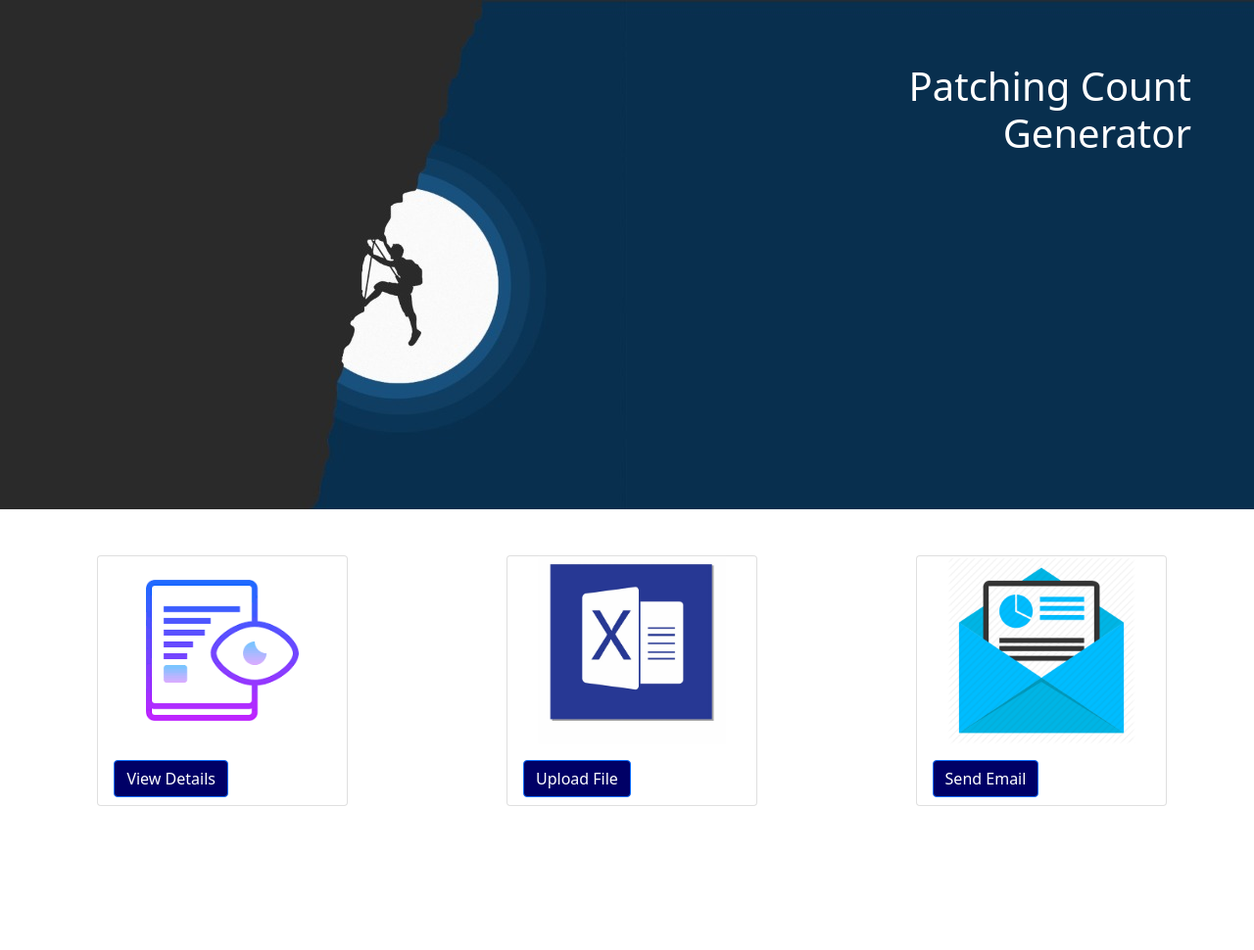
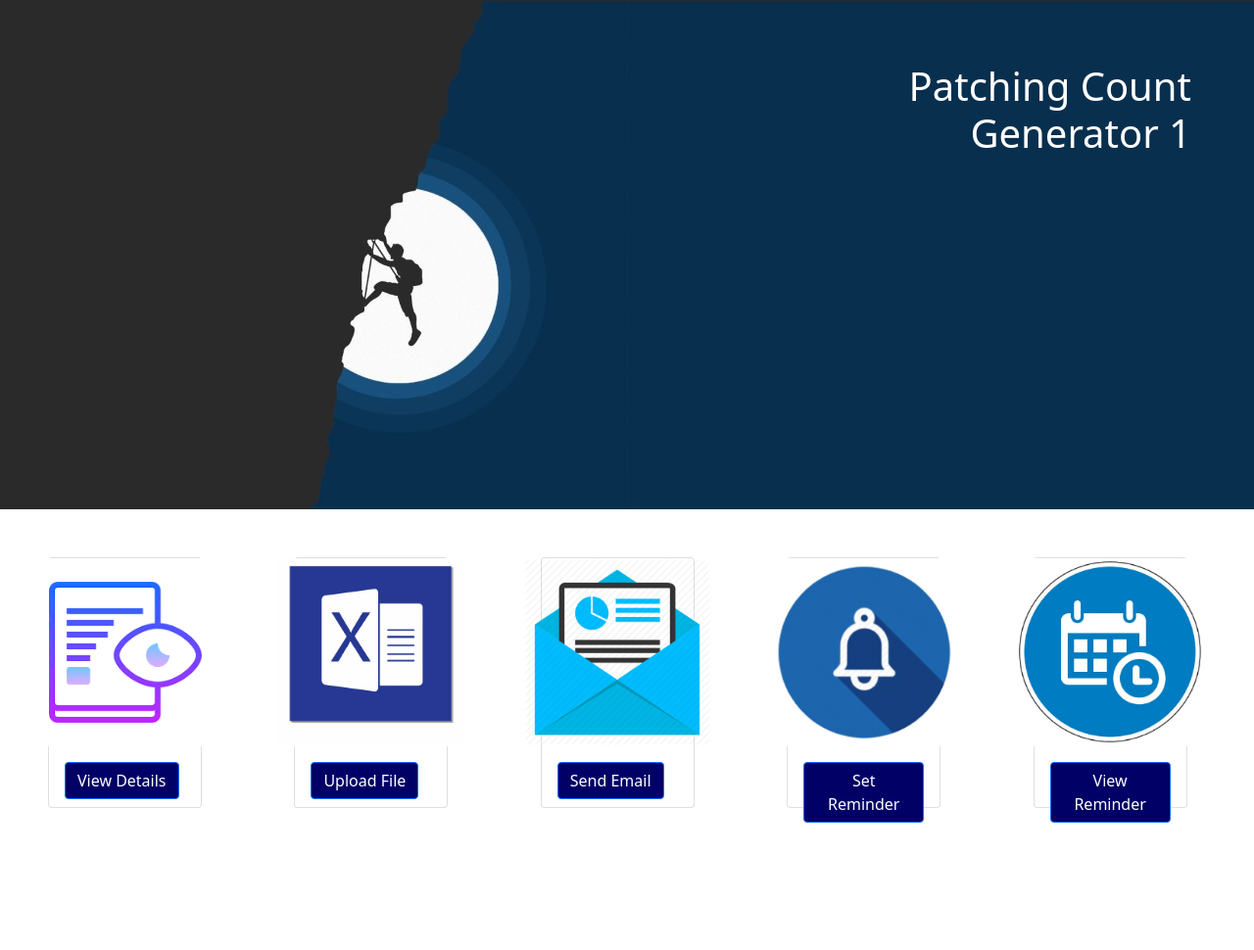
Before and after one commit to Anwita17/flask_project, a Flask app: template templates/index.html in a window 1280 px wide. Shown: the whole page at 98% size. Before the commit the page ends 823 px from the top, so only its background shows below. Run offline with Flask 2, Linux system fonts and the light colour scheme; the template is opened without the code that fills it: most values are stand-ins (such as "Sample title", 1, 10 or a date in 2020); some libraries are stand-ins or nearby versions.

Commit message:
Update index.html

```diff
--- a/templates/index.html
+++ b/templates/index.html
@@ -16,7 +16,7 @@
 <body>
 
     <div class="background">
-        <h1 id="text"> Patching Count<br>Generator</h1>
+        <h1 id="text"> Patching Count<br>Generator {{email_id}}</h1>
     </div>
 
     <style>
@@ -63,9 +63,9 @@
             box-shadow: 10px 10px grey;
         }
     </style>
-    <div class="container-fluid" style="padding:2%; margin:5px;">
+    <div class="container-fluid" style="padding:1%; margin:1px;">
         <div class="row ">
-            <div class="col-sm-4 d-flex justify-content-center ">
+            <div class="col-sm-2 d-flex justify-content-center " style="margin: 1.5%;">
                 <div class="card">
                     <img src="static/details_bg.png" class="card-img-top" alt="..."
                         style="height: 12rem;width: 12rem; align-self: center;">
@@ -76,7 +76,7 @@
                     </div>
                 </div>
             </div>
-            <div class="col-sm-4 d-flex justify-content-center ">
+            <div class="col-sm-2 d-flex justify-content-center "style="margin: 1.5%;">
                 <div class="card">
                     <img src="static/upload_bg.jpg" class="card-img-top" alt="..."
                         style="height: 12rem;width: 12rem; align-self: center;">
@@ -87,7 +87,7 @@
                     </div>
                 </div>
             </div>
-            <div class="col-sm-4 d-flex justify-content-center">
+            <div class="col-sm-2 d-flex justify-content-center"style="margin: 1.5%;">
                 <div class="card">
                     <img src="static/mail_bg.png" class="card-img-top" alt="..."
                         style="height: 12rem; width: 12rem; align-self: center;">
@@ -95,6 +95,28 @@
                         <!-- <h5 class="card-title">Send Email</h5>
                         <p class="card-text">Share details of employees</p> -->
                         <a href="send_mail" class="btn btn-primary">Send Email</a>
+                    </div>
+                </div>
+            </div>
+            <div class="col-sm-2 d-flex justify-content-center "style="margin: 1.5%;">
+                <div class="card">
+                    <img src="static/set_r.jpg" class="card-img-top" alt="..."
+                        style="height: 12rem;width: 12rem; align-self: center;">
+                    <div class="card-body">
+                        <!-- <h5 class="card-title">Upload File</h5>
+                        <p class="card-text">Upload monthly excel file</p> -->
+                        <a href="set_reminder" class="btn btn-primary">Set Reminder</a>
+                    </div>
+                </div>
+            </div>
+            <div class="col-sm-2 d-flex justify-content-center "style="margin: 1.5%;">
+                <div class="card">
+                    <img src="static/view_r.jpg" class="card-img-top" alt="..."
+                        style="height: 12rem;width: 12rem; align-self: center;">
+                    <div class="card-body">
+                        <!-- <h5 class="card-title">Upload File</h5>
+                        <p class="card-text">Upload monthly excel file</p> -->
+                        <a href="view_reminder" class="btn btn-primary">View Reminder</a>
                     </div>
                 </div>
             </div>
```
